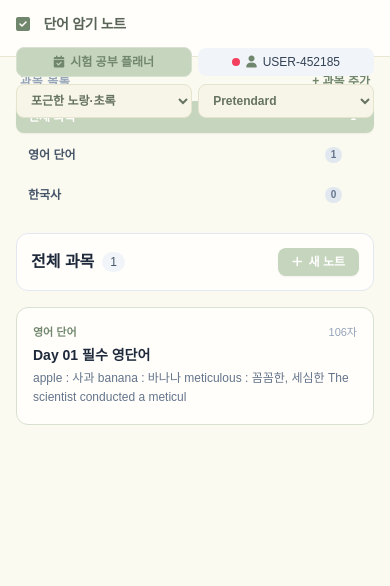
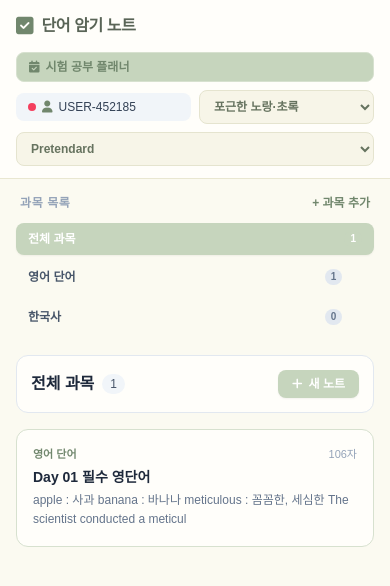
Before and after one commit to seoyeonahn11111/c, a plain HTML site: page index.html in a window 390 px wide. Drawn offline with nearby package versions, Linux system fonts and the light colour scheme; a web font is replaced by a local one.

Commit message:
Match planner responsive header layout

```diff
--- a/index.html
+++ b/index.html
@@ -206,62 +206,54 @@
         html.theme-lavender #initialsOnlyToggle, body.theme-lavender #initialsOnlyToggle { accent-color:#9b83b4; }
         html.theme-mist #initialsOnlyToggle, body.theme-mist #initialsOnlyToggle { accent-color:#718b9b; }
         html.theme-ocean #initialsOnlyToggle, body.theme-ocean #initialsOnlyToggle { accent-color:#5d9298; }
-        /* Mobile-only refinement for the title area; leave all other header controls unchanged */
-        @media (max-width: 480px) {
+        /* Match the planner header's responsive wrapping so controls never overlap */
+        @media (max-width: 1023px) {
             header > div {
-                height: auto;
+                height: auto !important;
                 min-height: 3.5rem;
-                flex-direction: column;
-                align-items: stretch;
-                justify-content: flex-start;
-                gap: 0.55rem;
-                padding-top: 0.65rem;
-                padding-bottom: 0.65rem;
+                padding-top: 0.75rem;
+                padding-bottom: 0.75rem;
+                flex-wrap: wrap;
+                row-gap: 0.75rem;
+            }
+            header > div > div:last-child {
+                display: flex;
+                flex-wrap: wrap;
+                gap: 0.5rem;
+                max-width: 100%;
+            }
+            header > div > div:last-child > :not([hidden]) ~ :not([hidden]) {
+                margin-left: 0;
+            }
+        }
+        @media (max-width: 640px) {
+            header > div {
+                padding-left: 1rem;
+                padding-right: 1rem;
             }
             header > div > div:first-child {
-                flex: 0 0 auto;
-                gap: 0.35rem;
                 min-width: 0;
-                width: 100%;
-            }
-            header > div > div:first-child > i {
-                font-size: 1rem;
-                flex: 0 0 auto;
             }
             header > div > div:first-child > span {
-                font-size: 0.875rem;
+                font-size: 1rem;
                 letter-spacing: -0.025em;
                 white-space: nowrap;
             }
-            header > div > div:nth-child(2) {
-                position: relative;
-                z-index: 2;
+            header > div > div:last-child {
                 width: 100%;
-                display: grid;
-                grid-template-columns: minmax(0, 1fr) minmax(0, 1fr);
-                gap: 0.4rem;
-                pointer-events: auto;
+                align-items: center;
             }
-            header > div > div:nth-child(2) > :not([hidden]) ~ :not([hidden]) {
-                margin-left: 0;
+            header > div > div:last-child > select,
+            header > div > div:last-child > button {
+                flex: 1 1 7.5rem;
+                min-width: 0;
+                max-width: none;
             }
-            header > div > div:nth-child(2) > a,
-            header > div > div:nth-child(2) > button,
-            header > div > div:nth-child(2) > select {
-                position: relative;
-                z-index: 1;
-                pointer-events: auto;
-            }
-            header > div > div:nth-child(2) > a,
-            header > div > div:nth-child(2) > button,
-            header > div > div:nth-child(2) > select {
-                min-width: 0;
-                width: 100%;
-                max-width: none;
-                justify-content: center;
+            header > div > div:last-child > a {
+                flex: 1 1 100%;
+                text-align: center;
             }
         }
-
     </style>
 </head>
 <body class="bg-[#fffdf0] text-slate-800 min-h-full flex flex-col transition-colors">
```
